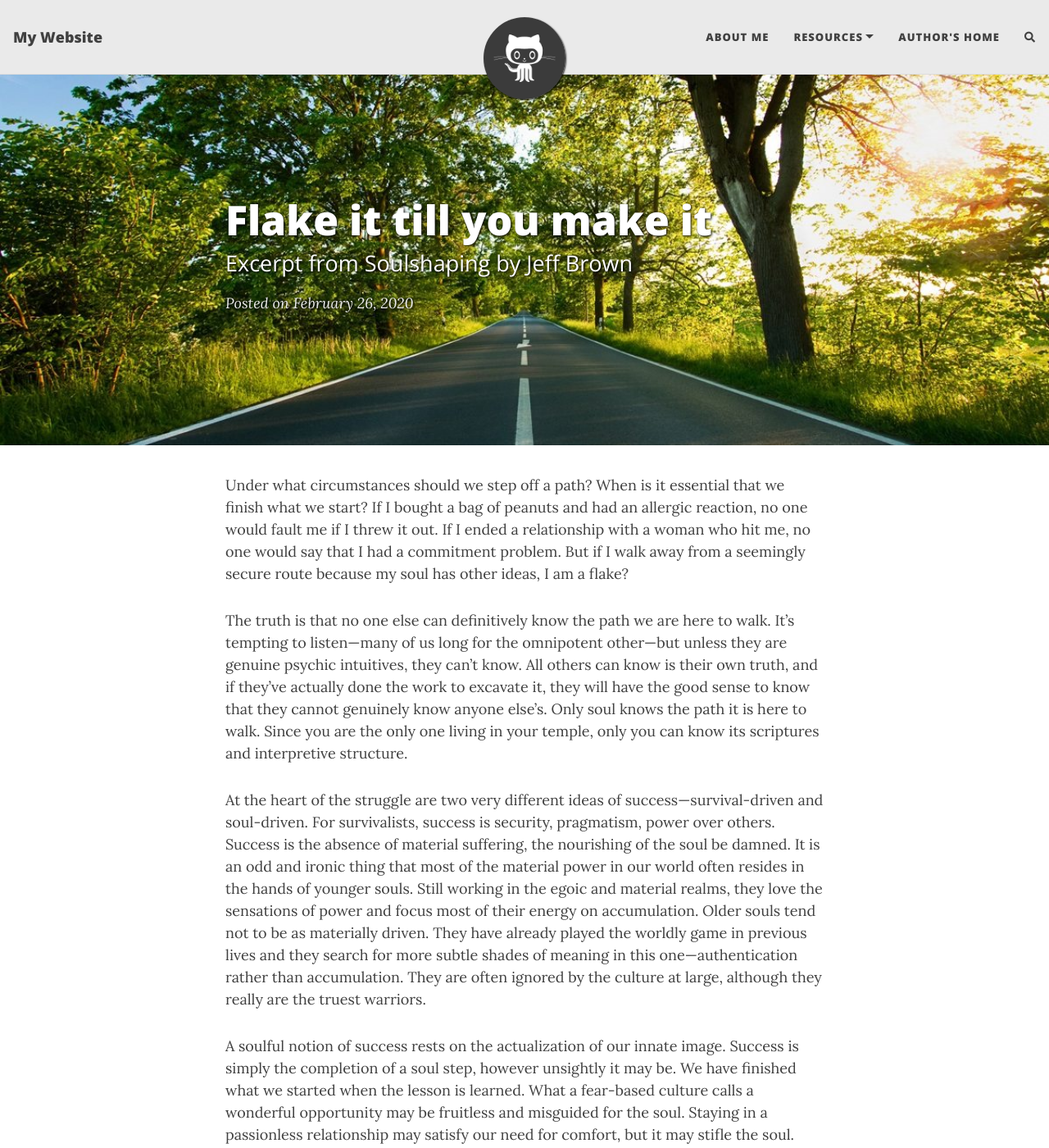
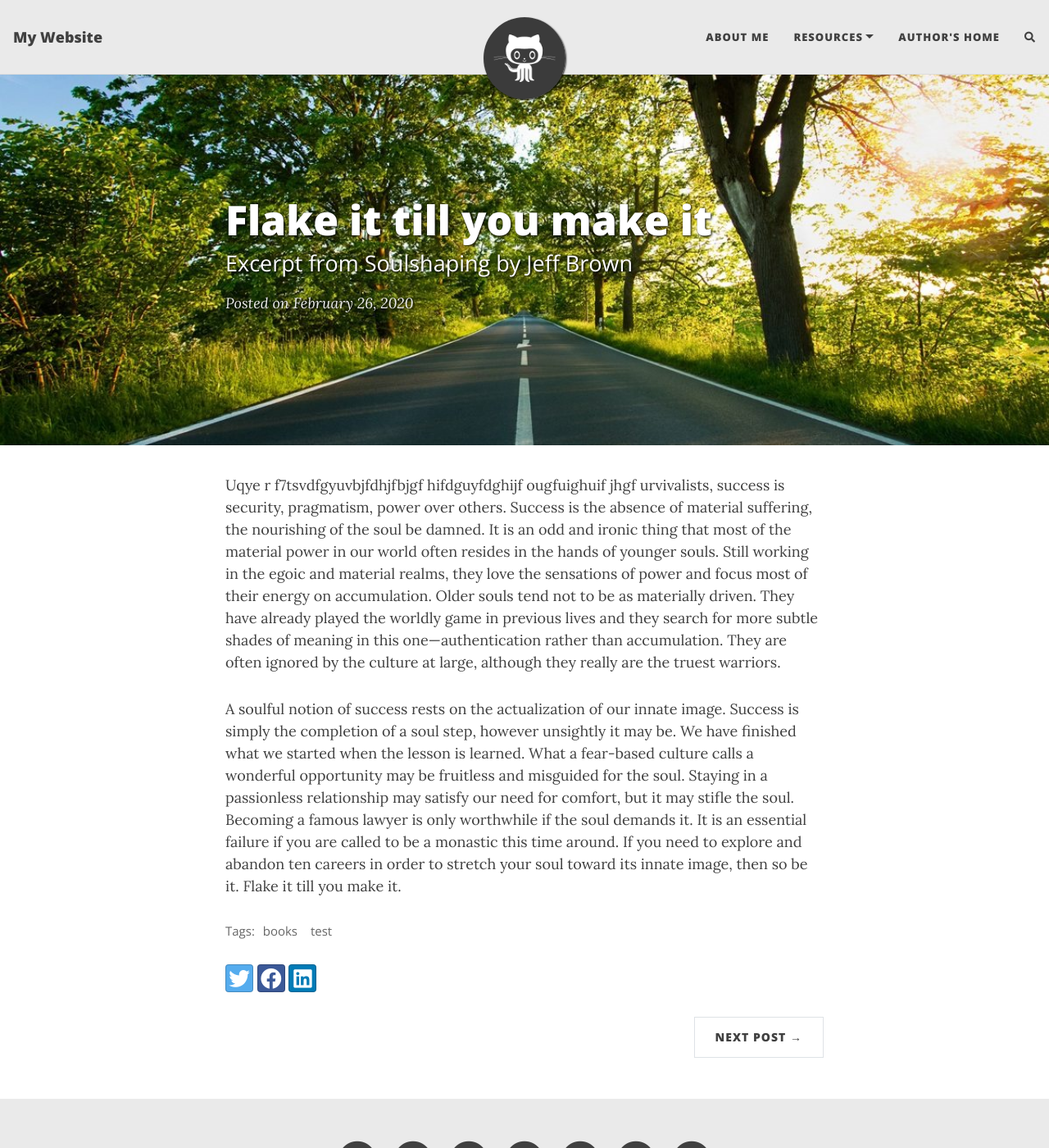
Before and after one commit to jeffersonett/jeffersonett.github.io, a Jekyll site: the page built from _posts/2020-02-26-flake-it-till-you-make-it.md, in a window 1280 px wide and 1400 px high. Shown: the whole window at 82% size. Built offline with Jekyll 4.4.1, drawn with Linux system fonts in a browser that asks for light colours; nearby versions of some CDN libraries; comment, search, counter and statistics services are not loaded.

Commit message:
Update 2020-02-26-flake-it-till-you-make-it.md

```diff
--- a/_posts/2020-02-26-flake-it-till-you-make-it.md
+++ b/_posts/2020-02-26-flake-it-till-you-make-it.md
@@ -8,10 +8,10 @@ share-img: /assets/img/path.jpg
 tags: [books, test]
 ---
 
-Under what circumstances should we step off a path? When is it essential that we finish what we start? If I bought a bag of peanuts and had an allergic reaction, no one would fault me if I threw it out. If I ended a relationship with a woman who hit me, no one would say that I had a commitment problem. But if I walk away from a seemingly secure route because my soul has other ideas, I am a flake?
-
-The truth is that no one else can definitively know the path we are here to walk. It’s tempting to listen—many of us long for the omnipotent other—but unless they are genuine psychic intuitives, they can’t know. All others can know is their own truth, and if they’ve actually done the work to excavate it, they will have the good sense to know that they cannot genuinely know anyone else’s. Only soul knows the path it is here to walk. Since you are the only one living in your temple, only you can know its scriptures and interpretive structure.
-
-At the heart of the struggle are two very different ideas of success—survival-driven and soul-driven. For survivalists, success is security, pragmatism, power over others. Success is the absence of material suffering, the nourishing of the soul be damned. It is an odd and ironic thing that most of the material power in our world often resides in the hands of younger souls. Still working in the egoic and material realms, they love the sensations of power and focus most of their energy on accumulation. Older souls tend not to be as materially driven. They have already played the worldly game in previous lives and they search for more subtle shades of meaning in this one—authentication rather than accumulation. They are often ignored by the culture at large, although they really are the truest warriors.
+Uqye r f7tsvdfgyuvbjfdhjfbjgf
+hifdguyfdghijf
+ougfuighuif
+jhgf
+urvivalists, success is security, pragmatism, power over others. Success is the absence of material suffering, the nourishing of the soul be damned. It is an odd and ironic thing that most of the material power in our world often resides in the hands of younger souls. Still working in the egoic and material realms, they love the sensations of power and focus most of their energy on accumulation. Older souls tend not to be as materially driven. They have already played the worldly game in previous lives and they search for more subtle shades of meaning in this one—authentication rather than accumulation. They are often ignored by the culture at large, although they really are the truest warriors.
 
 A soulful notion of success rests on the actualization of our innate image. Success is simply the completion of a soul step, however unsightly it may be. We have finished what we started when the lesson is learned. What a fear-based culture calls a wonderful opportunity may be fruitless and misguided for the soul. Staying in a passionless relationship may satisfy our need for comfort, but it may stifle the soul. Becoming a famous lawyer is only worthwhile if the soul demands it. It is an essential failure if you are called to be a monastic this time around. If you need to explore and abandon ten careers in order to stretch your soul toward its innate image, then so be it. Flake it till you make it.
```
